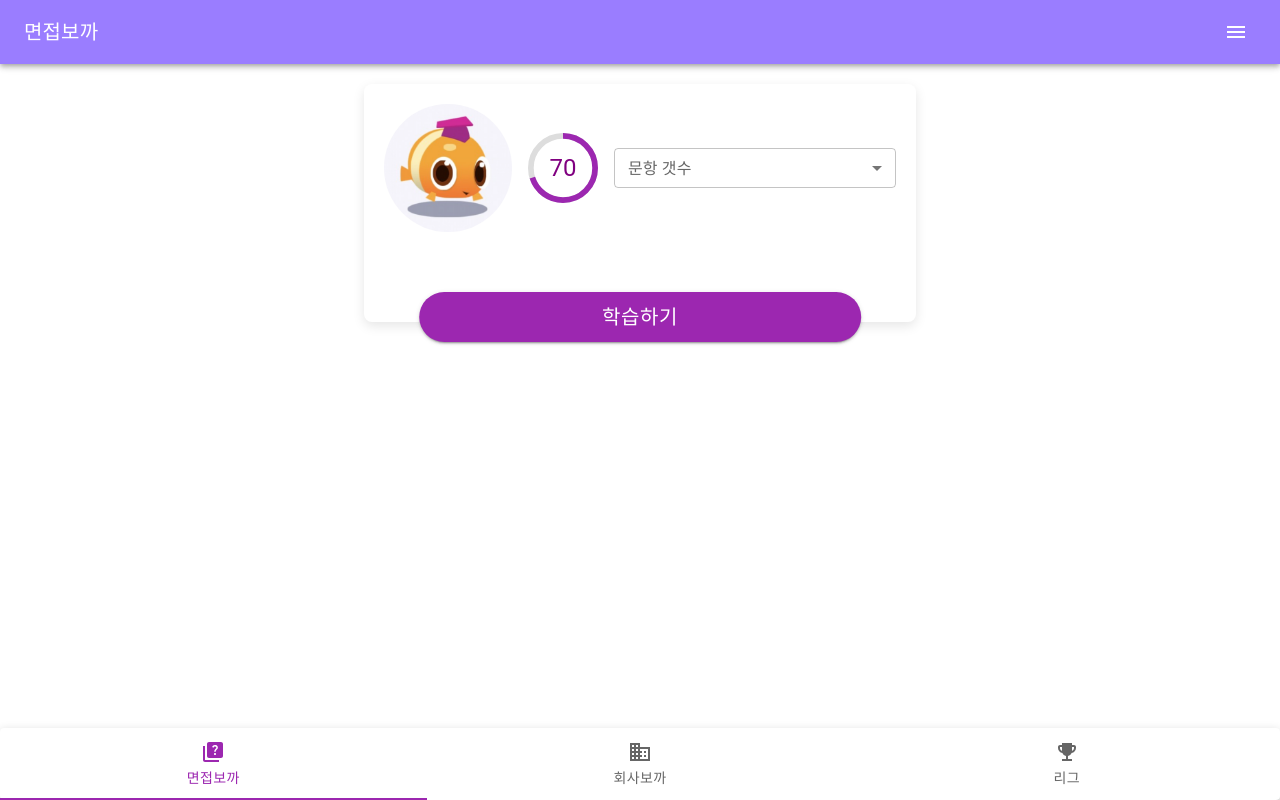
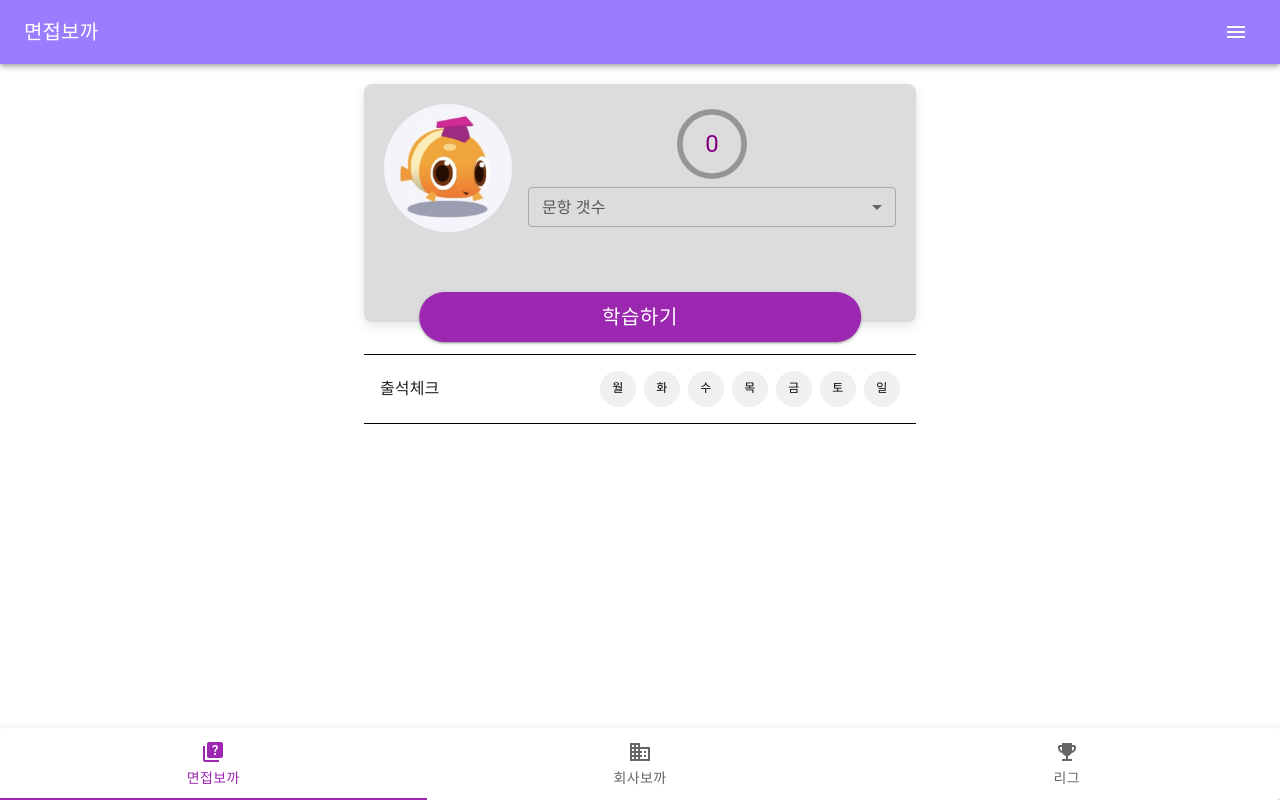
Before and after one commit to ChoiKang-TEAM/bokka-client, a React (Create React App) app: page / in a window 1280 px wide. Built offline with nearby package versions, Linux system fonts and the light colour scheme.

Commit message:
✨ [feat] 출석체크 필드 추가

```diff
--- /dev/null
+++ b/src/components/molecules/fields/AttendanceCheckField.tsx
@@ -0,0 +1,44 @@
+import { Avatar, Box, Stack, Typography } from '@mui/material'
+import React from 'react'
+
+const AttendanceCheckField = () => {
+  const daysOfWeek = ['월', '화', '수', '목', '금', '토', '일']
+
+  return (
+    <Stack
+      direction="row"
+      justifyContent="space-between"
+      alignItems="center"
+      sx={{
+        borderTop: '1px solid',
+        borderBottom: '1px solid',
+        borderColor: 'black',
+        py: 2,
+        px: 2,
+        gap: 2,
+      }}
+    >
+      <Typography variant="subtitle1" sx={{ minWidth: 100, flexShrink: 0 }}>
+        출석체크
+      </Typography>
+      <Stack
+        direction="row"
+        spacing={1}
+        sx={{ flexGrow: 1, flexShrink: 0, justifyContent: 'flex-end' }}
+      >
+        {daysOfWeek.map((day, index) => (
+          <Avatar
+            key={index}
+            sx={{ bgcolor: 'rgb(240,240,240)', width: 36, height: 36 }}
+          >
+            <Typography variant="caption" color={'black'}>
+              {day}
+            </Typography>
+          </Avatar>
+        ))}
+      </Stack>
+    </Stack>
+  )
+}
+
+export default AttendanceCheckField
--- a/src/components/molecules/fields/question/QuestionInfoField.tsx
+++ b/src/components/molecules/fields/question/QuestionInfoField.tsx
@@ -1,7 +1,6 @@
-import React, { useEffect, useState } from 'react'
+import React, { useState } from 'react'
 import { Avatar, Box, Button, FormControl, Stack } from '@mui/material'
-import authApi from 'src/apis/auth'
-import userApi from 'src/apis/user'
+
 import CircularWithValueLabel from '../../progress-bars/CircularWithLabel'
 import QuestionCountDropdown from 'src/components/atoms/dropdowns/QuestionCountDropdown'
 import useAppDispatch from 'src/hooks/useAppDispatch'
@@ -11,7 +10,7 @@ import { setTotalQuestions } from 'src/stores/quizs/questionSlice'
 
 const QuestionInfoField = () => {
   const [selected, setSelected] = useState<string>('')
-  const [progress, setProgress] = useState<number>(70)
+  const [progress, setProgress] = useState<number>(0)
   const dispatch = useAppDispatch()
   const navigate = useNavigate()
 
@@ -26,11 +25,11 @@ const QuestionInfoField = () => {
   return (
     <Box
       sx={{
-        position: 'relative', // 상대 위치 설정
+        position: 'relative',
         display: 'flex',
         flexDirection: 'column',
         justifyContent: 'space-between',
-        backgroundColor: 'white',
+        backgroundColor: 'rgb(220,220,220)',
         borderRadius: '8px',
         height: '33.3%',
         width: '100%',
@@ -44,12 +43,19 @@ const QuestionInfoField = () => {
           src="/temp.jpg"
           sx={{ width: 128, height: 128 }}
         />
+        <Stack
+          direction="column"
+          alignItems="center"
+          spacing={1}
+          width={'100%'}
+        >
           <CircularWithValueLabel progress={progress} />
           <Box sx={{ gap: 1, display: 'flex', width: '100%' }}>
             <FormControl sx={{ flex: 1, minWidth: 0 }} size="small">
               <QuestionCountDropdown value={selected} setValue={setSelected} />
             </FormControl>
           </Box>
+        </Stack>
       </Stack>
 
       <Button
@@ -65,6 +71,7 @@ const QuestionInfoField = () => {
           height: '50px',
           fontSize: '1.25rem',
         }}
+        onClick={handleClickButton}
       >
         {progress >= 100 ? '추가 학습' : '학습하기'}
       </Button>
--- a/src/components/molecules/footers/MainFooter.tsx
+++ b/src/components/molecules/footers/MainFooter.tsx
@@ -1,4 +1,3 @@
-// Footer 컴포넌트
 import React, { useState } from 'react'
 import { Box, Paper, Tabs, Tab } from '@mui/material'
 import EmojiEventsIcon from '@mui/icons-material/EmojiEvents'
@@ -9,6 +8,14 @@ const Footer = () => {
 
   const handleChange = (event: React.SyntheticEvent, newValue: number) => {
     setValue(newValue)
+    switch (newValue) {
+      case 0:
+        return
+      case 1:
+        return
+      case 2:
+        return
+    }
   }
 
   return (
--- a/src/components/molecules/progress-bars/CircularWithLabel.tsx
+++ b/src/components/molecules/progress-bars/CircularWithLabel.tsx
@@ -16,7 +16,7 @@ const CircularWithValueLabel = (props: CircularWithValueLabelChildProps) => {
         variant="determinate"
         value={100}
         size={70}
-        sx={{ color: '#ddd' }}
+        sx={{ color: 'rgb(150,150,150)' }}
       />
       <CircularProgress
         variant="determinate"
--- a/src/components/organisms/layouts/MainLayout.tsx
+++ b/src/components/organisms/layouts/MainLayout.tsx
@@ -53,7 +53,7 @@ const MainLayout = () => {
         >
           <Outlet />
         </Container>
-        <Footer />
+        {location.pathname === '/' && <Footer />}
       </div>
     </ThemeProvider>
   )
--- a/src/pages/question/Main.tsx
+++ b/src/pages/question/Main.tsx
@@ -2,6 +2,7 @@ import { FormControl, Button, Box, Typography } from '@mui/material'
 import { useState } from 'react'
 import { useNavigate } from 'react-router-dom'
 import QuestionCountDropdown from 'src/components/atoms/dropdowns/QuestionCountDropdown'
+import AttendanceCheckField from 'src/components/molecules/fields/AttendanceCheckField'
 import QuestionInfoField from 'src/components/molecules/fields/question/QuestionInfoField'
 import MainHeader from 'src/components/molecules/headers/MainHeader'
 import useAppDispatch from 'src/hooks/useAppDispatch'
@@ -23,6 +24,8 @@ const Main = () => {
   return (
     <>
       <QuestionInfoField />
+      <Box sx={{ my: 2 }} />
+      <AttendanceCheckField />
     </>
   )
 }
```
Lines whose indentation alone changed are shown as unchanged.
